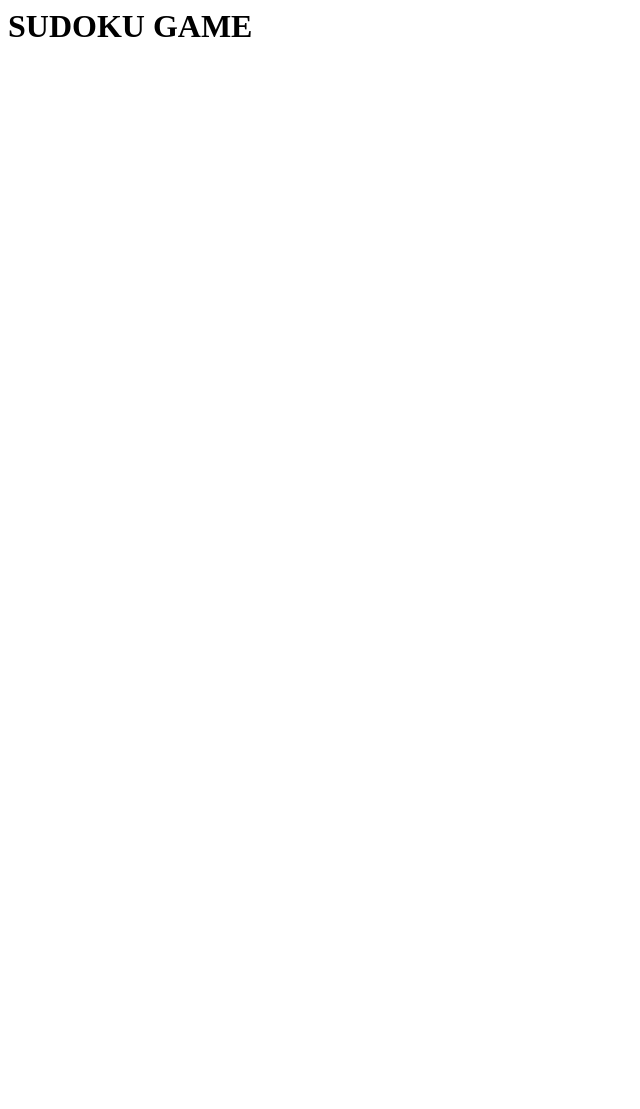
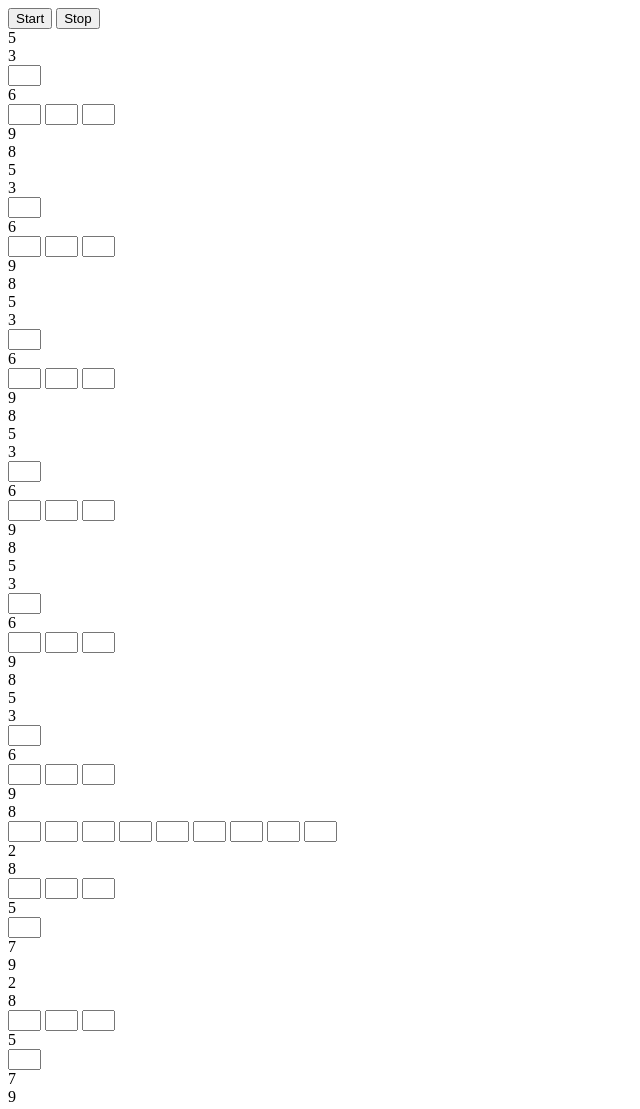
Before and after one commit to mahesh1997-it/sudoku_game, a plain HTML site: page index.html in a window 1280 px wide. Shown: the whole page, without its empty margins (0-640 px from the left). Before the commit the page ends 800 px from the top, so only its background shows below. Drawn offline with Linux system fonts and the light colour scheme.

Commit message:
Update index.html

```diff
--- a/index.html
+++ b/index.html
@@ -2,9 +2,128 @@
 <head>
     <meta charset="UTF-8">
     <meta name="viewport" content="width=device-width, initial-scale=1.0">
-    <title>Document</title>
+    <link rel="stylesheet" href="style.css">
+    <title>SODUKO GAME</title>
 </head>
 <body>
-    <h1>SUDOKU GAME</h1>
+
+    <button id="btn">Start</button>
+    <button id="btntwo">Stop</button>
+    <div id="one">
+
+            <div id="two">
+                <div id="three" >5</div>
+                <div  id="three">3</div>
+                <input type="text" size="1"  id="three">
+                <div  id="three">6</div>
+                <input type="text" size="1"  id="three">
+                <input type="text" size="1"  id="three">
+                <input type="text" size="1"  id="three">
+                <div  id="three">9</div>
+                <div  id="three">8</div>
+
+
+            </div>
+
+            <div id="two">
+
+                <div id="three" >5</div>
+                <div  id="three">3</div>
+                <input type="text" size="1"  id="three">
+                <div  id="three">6</div>
+                <input type="text" size="1"  id="three">
+                <input type="text" size="1"  id="three">
+                <input type="text" size="1"  id="three">
+                <div  id="three">9</div>
+                <div  id="three">8</div>
+            </div>
+
+
+            <div id="two">
+
+                <div id="three" >5</div>
+                <div  id="three">3</div>
+                <input type="text" size="1"  id="three">
+                <div  id="three">6</div>
+                <input type="text" size="1"  id="three">
+                <input type="text" size="1"  id="three">
+                <input type="text" size="1"  id="three">
+                <div  id="three">9</div>
+                <div  id="three">8</div>
+            </div>
+
+
+            <div id="two">
+                <div id="three" >5</div>
+                <div  id="three">3</div>
+                <input type="text" size="1"  id="three">
+                <div  id="three">6</div>
+                <input type="text" size="1"  id="three">
+                <input type="text" size="1"  id="three">
+                <input type="text" size="1"  id="three">
+                <div  id="three">9</div>
+                <div  id="three">8</div>
+            </div>
+
+            <div id="two">
+                <div id="three" >5</div>
+                <div  id="three">3</div>
+                <input type="text" size="1"  id="three">
+                <div  id="three">6</div>
+                <input type="text" size="1"  id="three">
+                <input type="text" size="1"  id="three">
+                <input type="text" size="1"  id="three">
+                <div  id="three">9</div>
+                <div  id="three">8</div>
+            </div>
+            <div id="two">
+                <div id="three" >5</div>
+                <div  id="three">3</div>
+                <input type="text" size="1"  id="three">
+                <div  id="three">6</div>
+                <input type="text" size="1"  id="three">
+                <input type="text" size="1"  id="three">
+                <input type="text" size="1"  id="three">
+                <div  id="three">9</div>
+                <div  id="three">8</div>
+            </div>
+            <div id="two">
+                <input type="text" size="1"  id="three">
+                <input type="text" size="1"  id="three">
+                <input type="text" size="1"  id="three">
+                <input type="text" size="1"  id="three">
+                <input type="text" size="1"  id="three">
+                <input type="text" size="1"  id="three">
+                <input type="text" size="1"  id="three">
+                <input type="text" size="1"  id="three">
+                <input type="text" size="1"  id="three">
+            </div>
+            <div id="two">
+                <div id="three" >2</div>
+                <div  id="three">8</div>
+                <input type="text" size="1"  id="three">
+                <input type="text" size="1"  id="three">
+                <input type="text" size="1"  id="three">
+                <div  id="three">5</div>
+                <input type="text" size="1"  id="three">
+                <div  id="three">7</div>
+                <div  id="three">9</div>
+            </div>
+            <div id="two">
+                <div id="three" >2</div>
+                <div  id="three">8</div>
+                <input type="text" size="1"  id="three">
+                <input type="text" size="1"  id="three">
+                <input type="text" size="1"  id="three">
+                <div  id="three">5</div>
+                <input type="text" size="1"  id="three">
+                <div  id="three">7</div>
+                <div  id="three">9</div>
+            </div>
+
+    </div>
+
+
+
 </body>
 </html>
```
